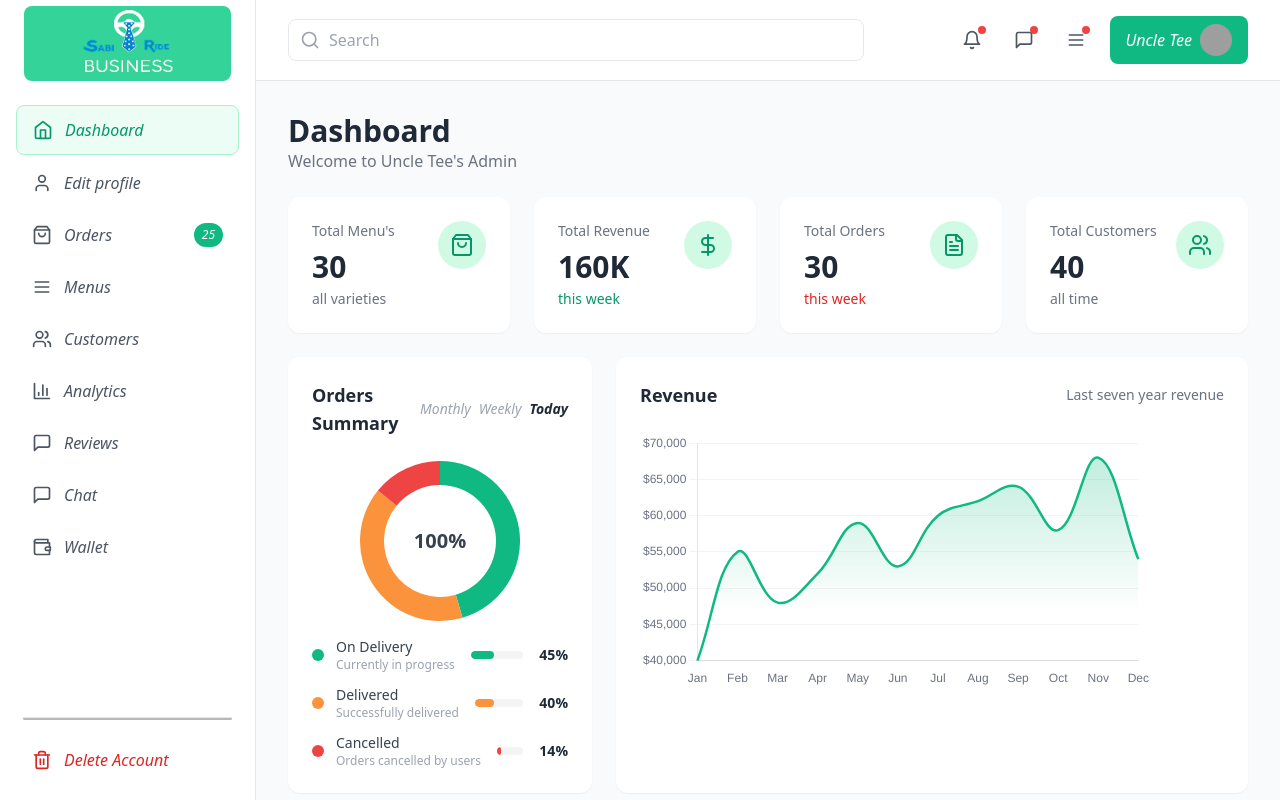
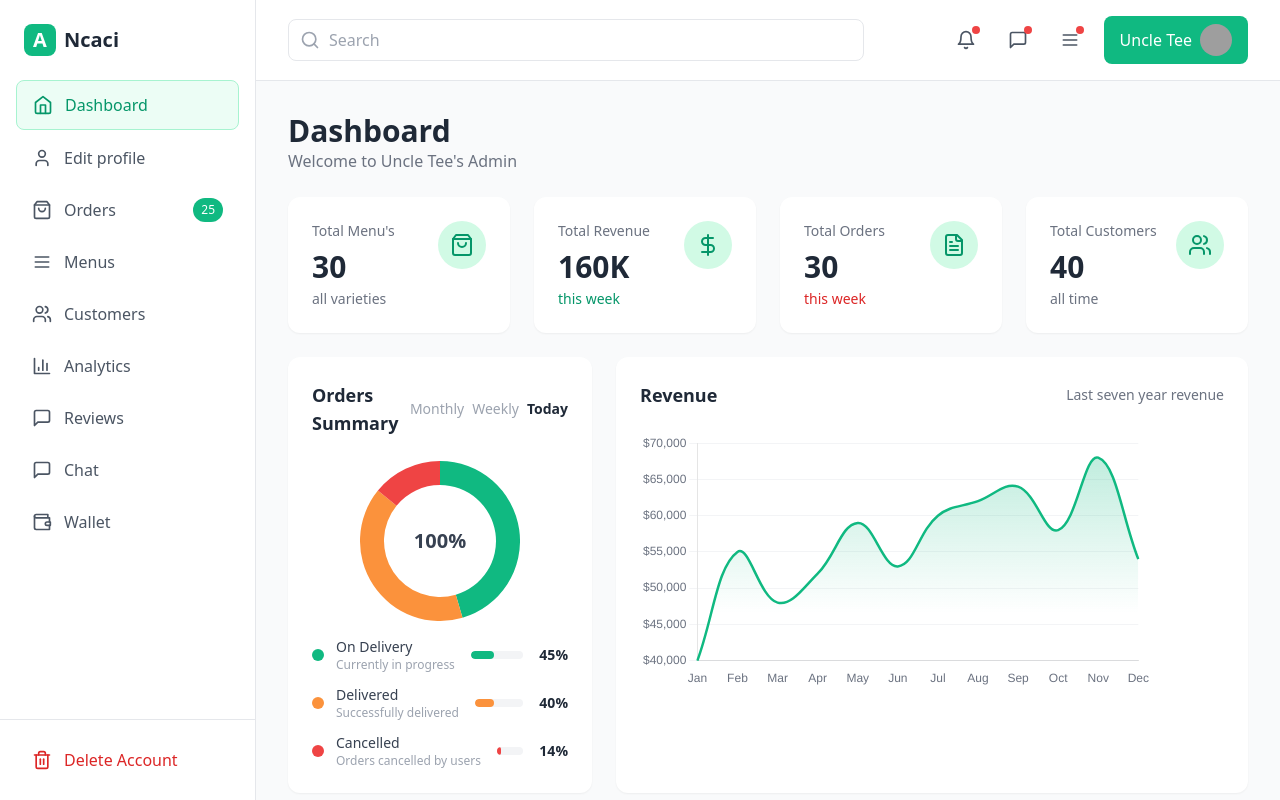
Before and after one commit to Joshbill-pixel/Bussiness_Admin-Dashboard, a React (Vite) app: page / in a window 1280 px wide. Built offline with nearby package versions, Linux system fonts and the light colour scheme; grey boxes are pictures that could not be loaded.

Commit message:
saving changes

```diff
--- a/src/components/Sidebar.jsx
+++ b/src/components/Sidebar.jsx
@@ -1,6 +1,6 @@
 import { Home, User, ShoppingBag, Menu as MenuIcon, Users, BarChart3, MessageSquare, Wallet, Trash2, X } from 'lucide-react';
 import { useState } from 'react';
-import './Sidebar.css';
+// import './Sidebar.css';
 
 export default function sidebar({ activeTab, onTabChange }) {
   const [isMobileMenuOpen, setIsMobileMenuOpen] = useState(false);
@@ -40,9 +40,11 @@ export default function sidebar({ activeTab, onTabChange }) {
       <div className="p-6">
         <div className="flex items-center justify-between">
           <div className="w-full flex items-center space-x-2">
-            <div className="logo bg-emerald-400 rounded-lg flex items-center justify-center">
-              <img className="w-full" src="./img/SABI RIDE BUSINESS LOGO 1.png" alt="Logo" />
+            <div className="w-8 h-8 bg-emerald-500 rounded-lg flex items-center justify-center">
+              <span className="text-white font-bold text-xl">A</span>
+              {/* <img className="w-full" src="./img/SABI RIDE BUSINESS LOGO 1.png" alt="Logo" /> */}
             </div>
+            <span className="text-xl font-bold text-gray-800">Ncaci</span>
           </div>
           <button
             onClick={() => setIsMobileMenuOpen(false)}
```
